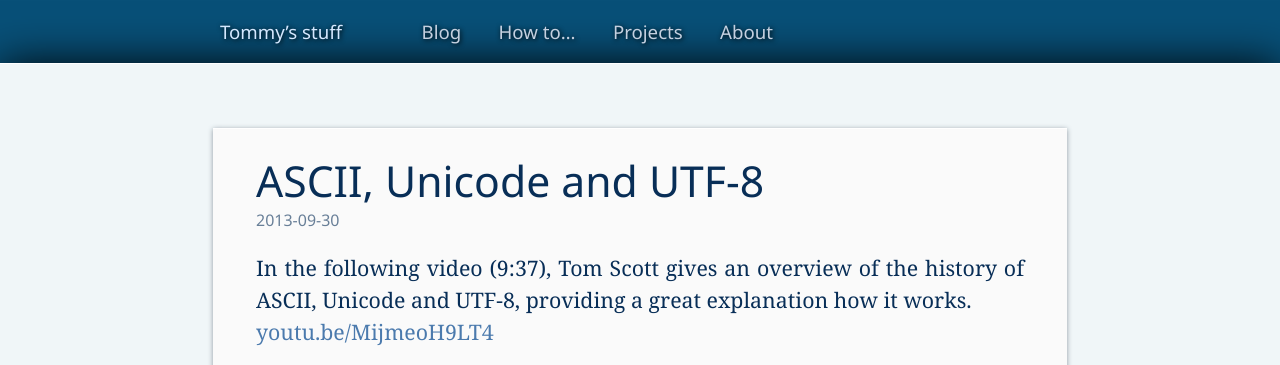
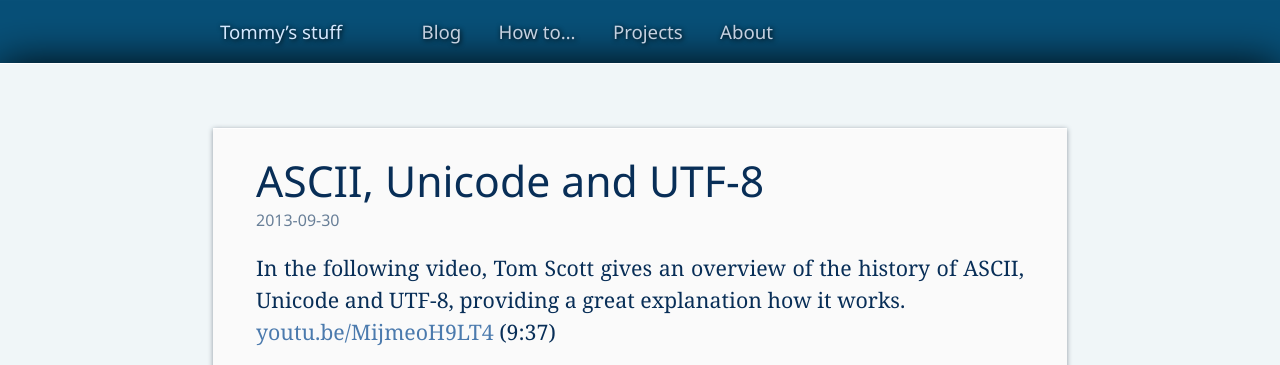
Before and after one commit to tommy-carlier/www.tcx.be, a Jekyll site: the page built from _posts/2013-09-30-ascii-unicode-utf8.html, in a window 1280 px wide, cut to the strip 0-365 px from the top of the page. Built offline with Jekyll 4.4.1, drawn with Linux system fonts in a browser that asks for light colours; comment, search, counter and statistics services are not loaded.

Commit message:
Moved the duration to the back of the paragraph

```diff
--- a/_posts/2013-09-30-ascii-unicode-utf8.html
+++ b/_posts/2013-09-30-ascii-unicode-utf8.html
@@ -3,6 +3,6 @@
 title: "ASCII, Unicode and UTF-8"
 ---
 
-<p>In the following video (<time datetime="9m37s">9:37</time>), Tom Scott gives an overview of the history of ASCII, Unicode and UTF-8, providing a great explanation how it works.<br><a href="http://youtu.be/MijmeoH9LT4">youtu.be/MijmeoH9LT4</a>
+<p>In the following video, Tom Scott gives an overview of the history of ASCII, Unicode and UTF-8, providing a great explanation how it works.<br><a href="http://youtu.be/MijmeoH9LT4">youtu.be/MijmeoH9LT4</a> (<time datetime="9m37s">9:37</time>)
 
 <p><iframe src="//www.youtube.com/embed/MijmeoH9LT4?rel=0&amp;theme=light" width="760" height="457" allowfullscreen frameborder="0"></iframe>
```
